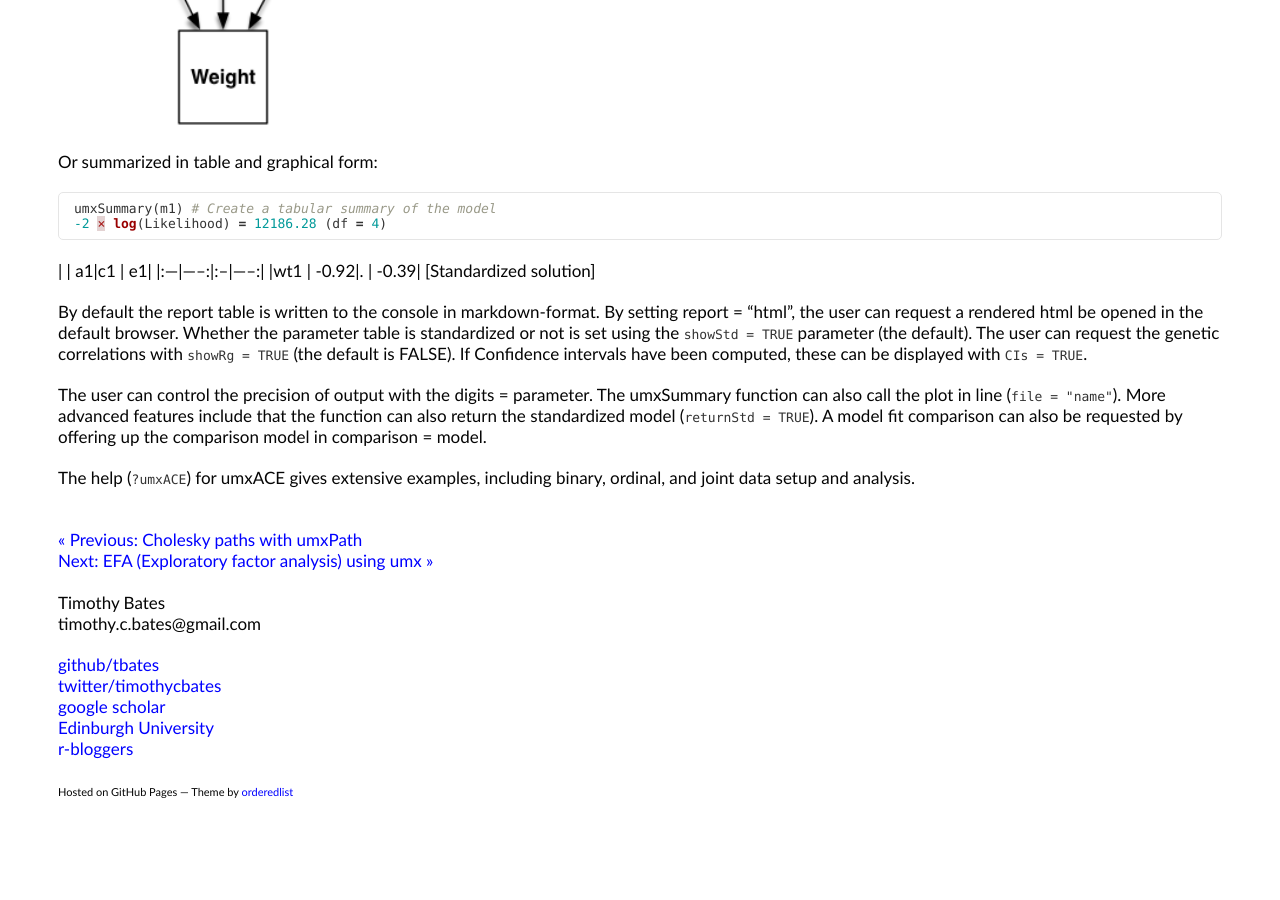
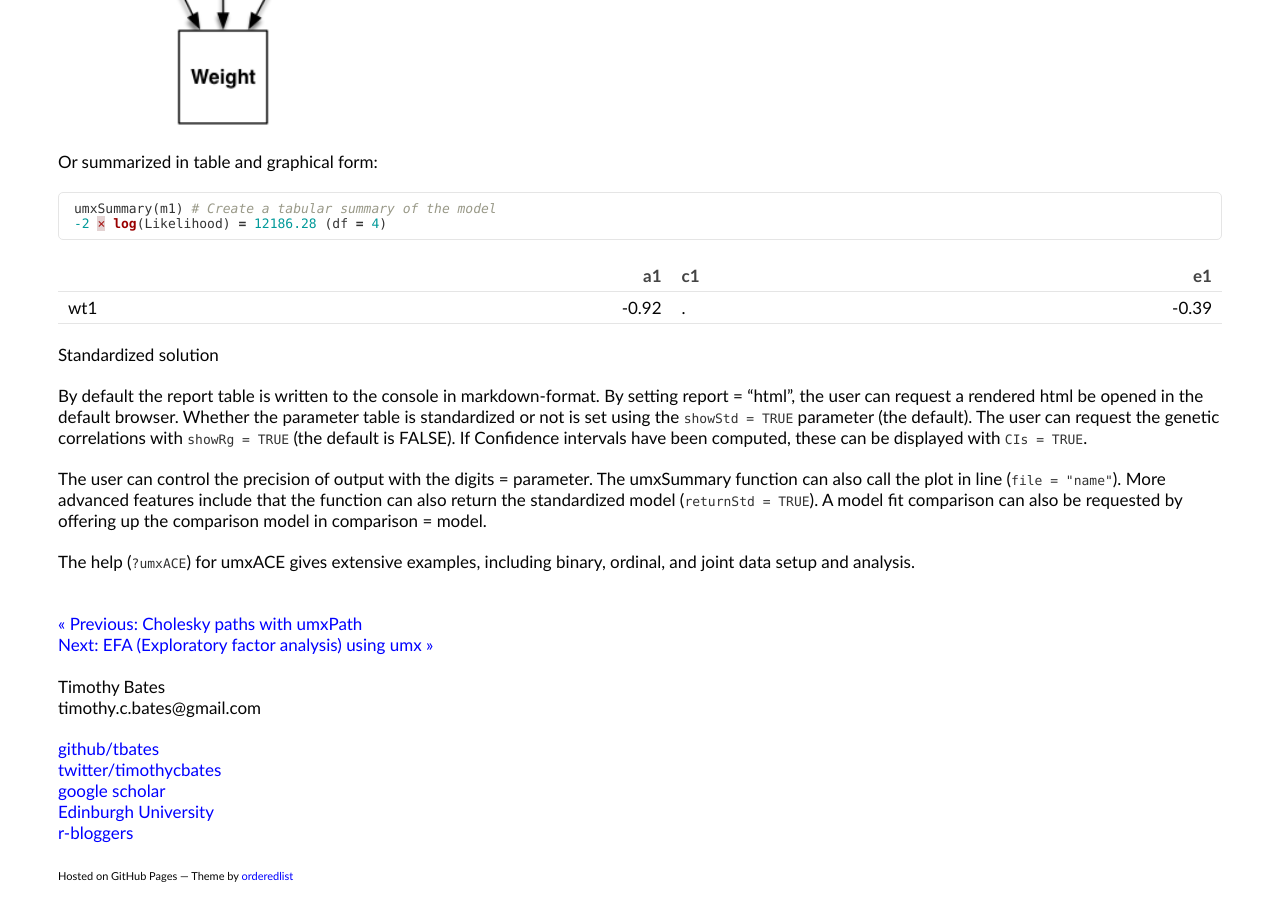
Before and after one commit to tbates/tbates.github.io, a Jekyll site: the page built from _posts/1980-06-10-twin-umxACE.markdown, in a window 1280 px wide and 900 px high, scrolled down 2039 px. Built offline with Jekyll 4.4.1, drawn with Linux system fonts in a browser that asks for light colours; before the commit the page ends 2917 px from its top, so only the background shows below that.

Commit message:
no message

```diff
--- a/_posts/1980-06-10-twin-umxACE.markdown
+++ b/_posts/1980-06-10-twin-umxACE.markdown
@@ -87,7 +87,8 @@ umxSummary(m1) # Create a tabular summary of the model
 |    |    a1|c1 |    e1|
 |:---|-----:|:--|-----:|
 |wt1 | -0.92|.  | -0.39|
-[Standardized solution]
+
+Standardized solution
 
 By default the report table is written to the console in markdown-format. By setting report = "html", the user can request a rendered html be opened in the default browser. Whether the parameter table is standardized or not is set using the `showStd = TRUE` parameter (the default). The user can request the genetic correlations with `showRg = TRUE` (the default is FALSE). If Confidence intervals have been computed, these can be displayed with `CIs = TRUE`.
 
```
